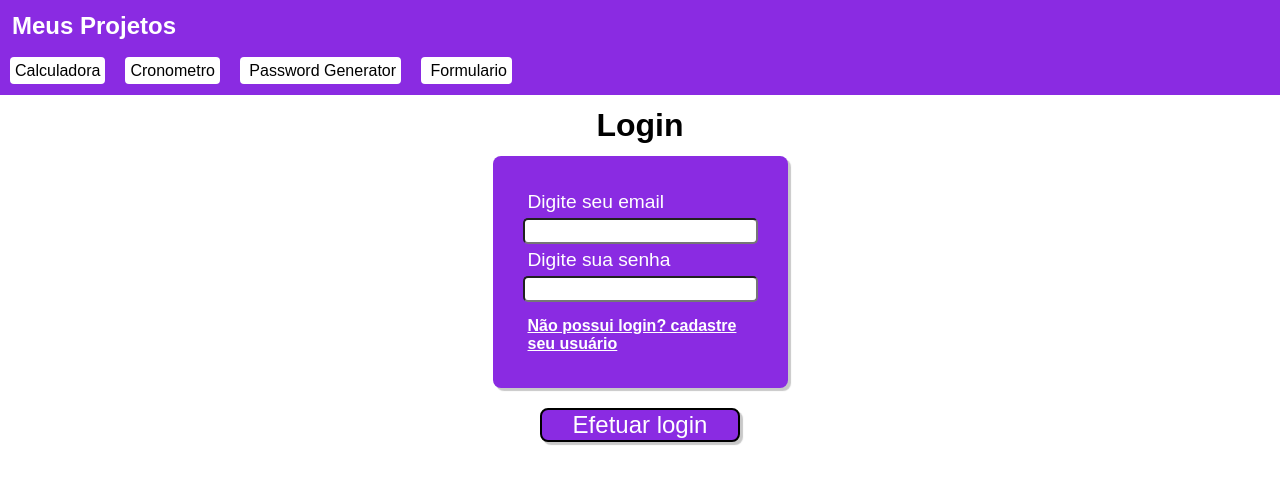
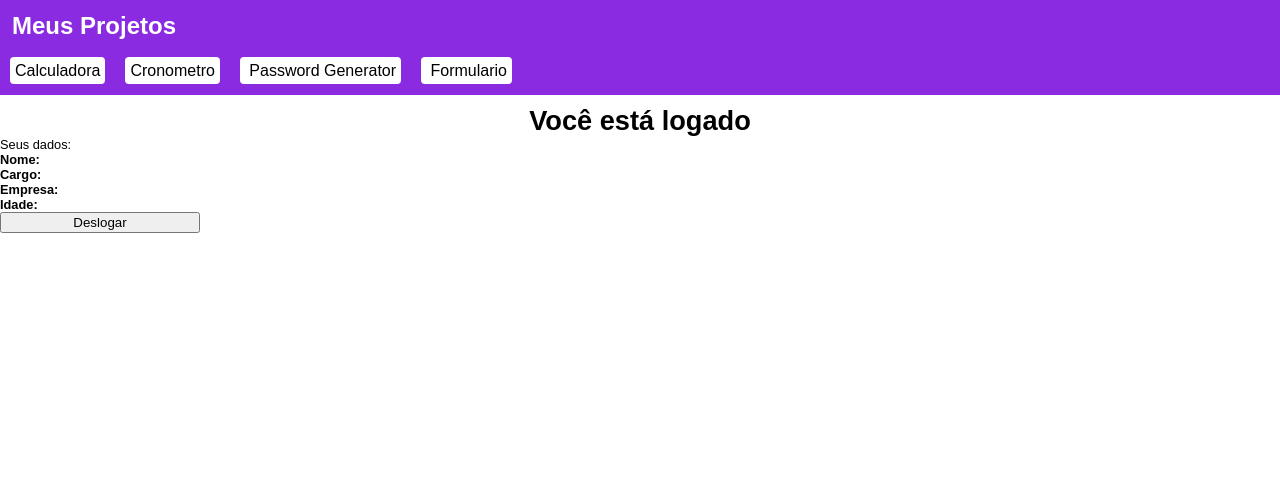
Before and after one commit to pauloszuparits/React-Portifolio, a React (Create React App) app in the folder my-app/: page /formulario in a window 1280 px wide. Shown: the top 484 px of the page. Built offline with nearby package versions, Linux system fonts and the light colour scheme.

Commit message:
was added a gif on cadastro page after sucess on register and was added style on login page after login

```diff
--- a/my-app/src/pages/Formulario/Cadastro/index.js
+++ b/my-app/src/pages/Formulario/Cadastro/index.js
@@ -7,6 +7,8 @@ import { useState } from "react/cjs/react.development"
 import firebase from "../../../firebaseConnection";
 import { Link } from "react-router-dom";
 import './../formulario.css'
+import './../theOffice.gif'
+
 export default function Formulario(){
     //Informações do usuário para usar no cadastro
     const[nome, setNome] = useState('');
@@ -64,10 +66,18 @@ export default function Formulario(){
 
     if(cadastrado){ //Condicional para se já cadastrado
         return(
-            <>
-                <h1>Cadastro efetuado com sucesso</h1>
-                <Link to = "/formulario"> Fazer Login</Link>
-            </>
+            <div className="conteiner">
+                <h1 id="titulo-formulario">PARABÉNS!!!!</h1>
+                <div className="conteiner-cadastrado">
+
+                    <h2 id="titulo-formulario2">Cadastro efetuado com sucesso</h2>
+                    <div>
+                        <Link to = "/formulario" id="link-cadastro2"> Fazer Login</Link>
+                    </div>
+                </div>
+                <img src={require('./../theOffice.gif')} id="gif"/>
+            </div>
+
         );
     }
 
--- a/my-app/src/pages/Formulario/Login/index.js
+++ b/my-app/src/pages/Formulario/Login/index.js
@@ -7,7 +7,7 @@ export default function Login(){
     const [senha, setSenha] = useState('');
     const [usuario, setUsuario] = useState({});
 
-    const [logado, setLogado] = useState(false); //se logado true cai na condicional
+    const [logado, setLogado] = useState(true); //se logado true cai na condicional
 
     //função para efetuar Login
     async function login(){
@@ -43,16 +43,16 @@ export default function Login(){
 
     if(logado){ //condicional logado
         return(
-            <div className="conteiner">
-                <h1>Você está logado</h1>
-                <p>Seus dados:</p>
-                <p>Nome: {usuario.nome}</p>
-                <p>Cargo: {usuario.cargo}</p>
-                <p>Empresa: {usuario.empresa}</p>
-                <p>Idade: {usuario.idade}</p>
-                <button onClick={ logout }>Deslogar</button>
-
-                <p></p>
+            <div>
+                <h1 id="titulo-formulario-logado">Você está logado</h1>
+                <div className="conteiner-logado">
+                    <p>Seus dados:</p>
+                    <p><strong>Nome:</strong> {usuario.nome}</p>
+                    <p><strong>Cargo:</strong> {usuario.cargo}</p>
+                    <p><strong>Empresa:</strong> {usuario.empresa}</p>
+                    <p><strong>Idade:</strong> {usuario.idade}</p>
+                    <button onClick={ logout }>Deslogar</button>
+                </div>
             </div>
         )
     }
--- a/my-app/src/pages/Formulario/formulario.css
+++ b/my-app/src/pages/Formulario/formulario.css
@@ -58,3 +58,50 @@
 #link-cadastro:hover{
     background-color: rgb(83, 26, 136);
 }
+
+.conteiner-cadastrado{
+    display: flex;
+    flex-direction: column;
+    align-items: center;
+    margin: auto;
+    margin-top: 20px;
+    background-color: blueviolet;
+    width: 60%;
+    border-radius: 8px;
+    padding: 8px;
+    padding-bottom: 13px;
+}
+.conteiner-cadastrado a{
+    font-size: 1.3em;
+    color: rgb(255, 255, 255);
+    padding: 5px;
+    border-radius: 10px;
+}
+
+.conteiner-cadastrado a:hover{
+    background-color: rgb(85, 27, 139);
+}
+
+#titulo-formulario2{
+    font-size: 1.5em;
+    color: white;
+    margin-bottom: 10px;
+}
+
+#gif{
+    margin-top: 50px;
+    border-radius: 10px;
+}
+
+.conteiner-logado{
+    display: flex;
+    flex-direction: column;
+    width: 200px;
+    font-size: 0.8em;
+}
+
+#titulo-formulario-logado{
+    text-align: center;
+    margin-top: 10px;
+    font-size: 1.7em;
+}
```
Also changed, not shown: 1 other file (tests, documents, lock files or other folders).
